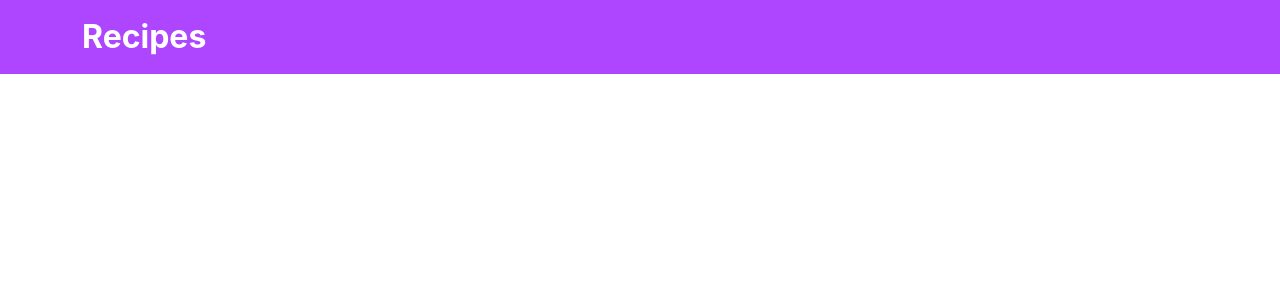
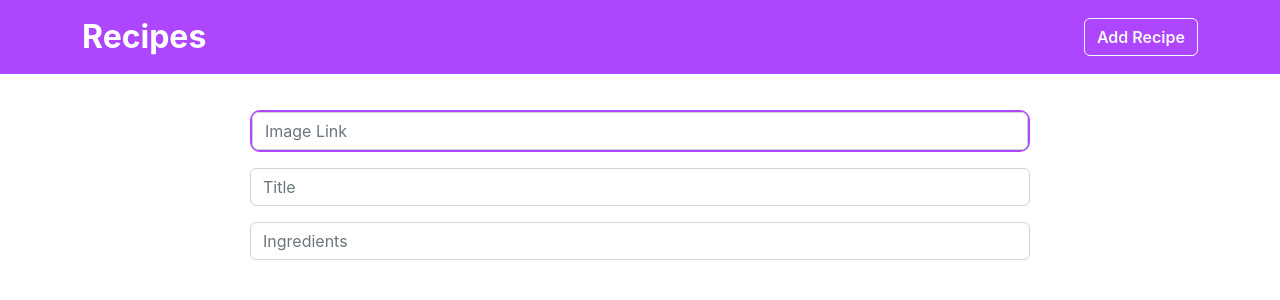
Before and after one commit to hegnemurd/recipes, a React (Create React App) app in the folder project/: page /new-recipe in a window 1280 px wide. Before the commit this address had no page. Shown: the top 300 px of the page. Built offline with nearby package versions, Linux system fonts and the light colour scheme.

Commit message:
Adding new recipe button and component

```diff
--- a/project/src/App.tsx
+++ b/project/src/App.tsx
@@ -4,6 +4,7 @@ import Navbar from "./components/Nav/Navbar";
 import RecipeList from "./pages/RecipeList";
 import Details from "./pages/Details";
 import { recipes } from "./models/Recipes";
+import NewRecipeForm from "./components/NewRecipeForm/NewRecipeForm";
 
 function App() {
   return (
@@ -13,6 +14,7 @@ function App() {
         <Routes>
           <Route path="/" element={<RecipeList items={recipes} />}></Route>
           <Route path="/recipe-details/:recipeId" element={<Details />}></Route>
+          <Route path="/new-recipe" element={<NewRecipeForm />} />
         </Routes>
       </main>
     </div>
--- a/project/src/components/Nav/Navbar.module.css
+++ b/project/src/components/Nav/Navbar.module.css
@@ -9,9 +9,26 @@
 }
 
 .navbar-brand:hover {
-  color: #7c03d8;
+  color: #6600b4;
 }
+
 
 .navbar-brand:focus {
   color: white;
 }
+
+.button {
+  font-weight: 600;
+}
+
+.button:hover {
+  background-color: white;
+  color: #ae45ff;
+  font-weight: 600;
+}
+
+.button:focus {
+  background-color: white;
+  color: #ae45ff;
+  font-weight: 600;
+}
--- a/project/src/components/Nav/Navbar.tsx
+++ b/project/src/components/Nav/Navbar.tsx
@@ -1,7 +1,5 @@
 import { Link } from "react-router-dom";
-
-import Container from "react-bootstrap/Container";
-import Navbar from "react-bootstrap/Navbar";
+import { Navbar, Container, Button } from "react-bootstrap";
 import classes from "./Navbar.module.css";
 
 function TopNavbar() {
@@ -11,6 +9,11 @@ function TopNavbar() {
         <Navbar.Brand className={classes["navbar-brand"]} as={Link} to="/">
           Recipes
         </Navbar.Brand>
+        <Link to={"/new-recipe"}>
+          <Button variant="outline-light" className={classes.button}>
+            Add Recipe
+          </Button>
+        </Link>
       </Container>
     </Navbar>
   );
--- /dev/null
+++ b/project/src/components/NewRecipeForm/NewRecipeForm.module.css
@@ -0,0 +1,13 @@
+.form {
+  height: max-content;
+  width: 800px;
+  text-align: center;
+  margin: 50px auto auto auto;
+  padding: 10px;
+}
+
+.form-group {
+    border: 2px solid #ae45ff;
+    border-radius: 10px;
+
+}
--- /dev/null
+++ b/project/src/components/NewRecipeForm/NewRecipeForm.tsx
@@ -0,0 +1,23 @@
+import { Form } from "react-bootstrap";
+import classes from "./NewRecipeForm.module.css";
+
+const NewRecipeForm = () => {
+  return (
+    <Form className={classes.form}>
+      <Form.Group
+        className={`mb-3 ${classes["form-group"]}`}
+        controlId="formGroupImage"
+      >
+        <Form.Control type="text" placeholder="Image Link" />
+      </Form.Group>
+      <Form.Group className="mb-3" controlId="formGroupTitle">
+        <Form.Control type="title" placeholder="Title" />
+      </Form.Group>
+      <Form.Group className="mb-3" controlId="formGroupIngredients">
+        <Form.Control type="ingredients" placeholder="Ingredients" />
+      </Form.Group>
+    </Form>
+  );
+};
+
+export default NewRecipeForm;
```
